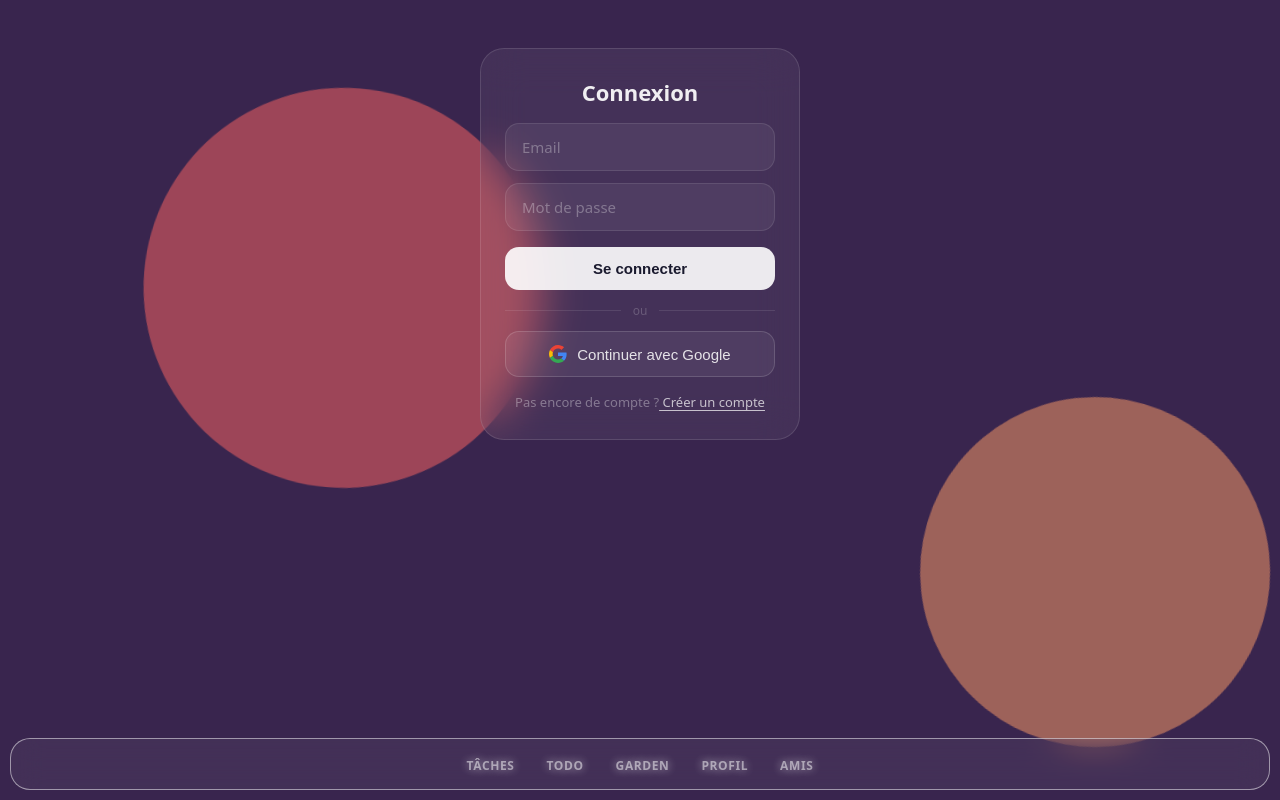
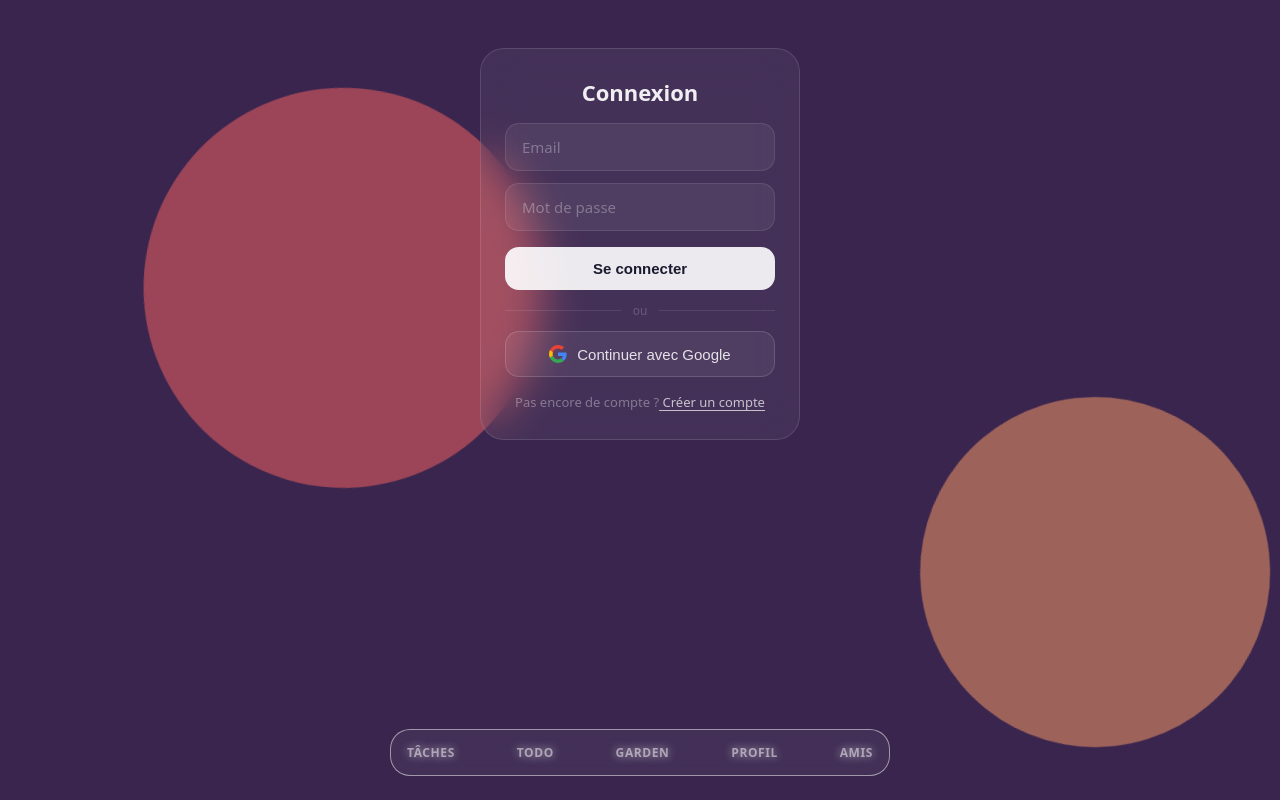
Before and after one commit to His000ka/Todolist_pwa, a React (Vite) app in the folder frontend-todolist-pwa/: page /auth in a window 1280 px wide. Built offline with nearby package versions, Linux system fonts and the light colour scheme; no server answers.

Commit message:
The navbar adapts directly to the device.

```diff
--- a/frontend-todolist-pwa/src/components/Navbar/Navbar.css
+++ b/frontend-todolist-pwa/src/components/Navbar/Navbar.css
@@ -1,43 +1,41 @@
 .bottom-navbar {
   position: fixed;
-  bottom: 10px;
-  left: 10px;
-  right: 10px;
+  bottom: 3%;
+  left: 50%;
+  transform: translateX(-50%);
+  width: calc(100% - 20px);
+  max-width: 500px;
+
   display: flex;
   justify-content: center;
-  align-items: flex-start;
+  align-items: center;
 
-  /* Padding adaptatif pour l'iPhone */
-  /* padding: 10px 20px calc(5px + env(safe-area-inset-bottom)) 20px; */
+  padding: 14px 16px;
+  padding-bottom: calc(14px + env(safe-area-inset-bottom)); /* iPhone notch */
 
-  padding: 14px;
-
-  /* Effet Glassmorphism */
   background: rgba(255, 255, 255, 0.05);
   backdrop-filter: blur(15px);
-  -webkit-backdrop-filter: blur(20px);
-  /* border-top-left-radius: 20px;
-  border-top-right-radius: 20px; */
-  /* border-top: 1px solid rgba(255, 255, 255, 0.6);
-  border-bottom: 1px solid rgba(255, 255, 255, 0.6); */
+  -webkit-backdrop-filter: blur(15px);
   border-radius: 20px;
   border: 1px solid rgba(255, 255, 255, 0.5);
   z-index: 1000;
   box-sizing: border-box;
-
 }
 
 .nav-links {
   display: flex;
-  gap: 32px; /* Espace entre les onglets */
+  justify-content: space-between;
+  gap: 0; /* Espace entre les onglets */
+  align-items: center;
+  width: 100%;
 }
 
 .nav-links a {
+  display: flex;
   text-decoration: none !important;
-  /* display: flex; */
-  flex-direction: column;
+  /* flex-direction: column; */
   align-items: center;
-  gap: 4px;
+  /* gap: 4px; */
   transition: all 0.3s cubic-bezier(0.4, 0, 0.2, 1);
 }
 
```
